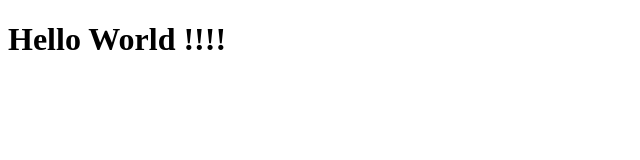
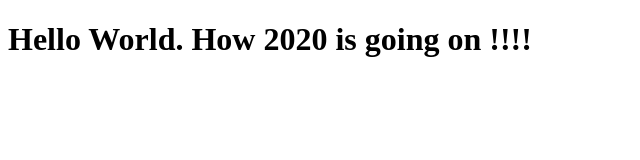
Before and after one commit to mashreqsol/bootcamp2020, a plain HTML site: page index.html in a window 1280 px wide. Shown: the whole page, without its empty margins (0-640 px from the left). Drawn offline with Linux system fonts and the light colour scheme.

Commit message:
Update index.html

```diff
--- a/index.html
+++ b/index.html
@@ -6,6 +6,6 @@
     <title>Document</title>
 </head>
 <body>
-   <h1>Hello World !!!!  </h1>
+   <h1>Hello World. How 2020 is going on !!!!  </h1>
 </body>
 </html>
```
